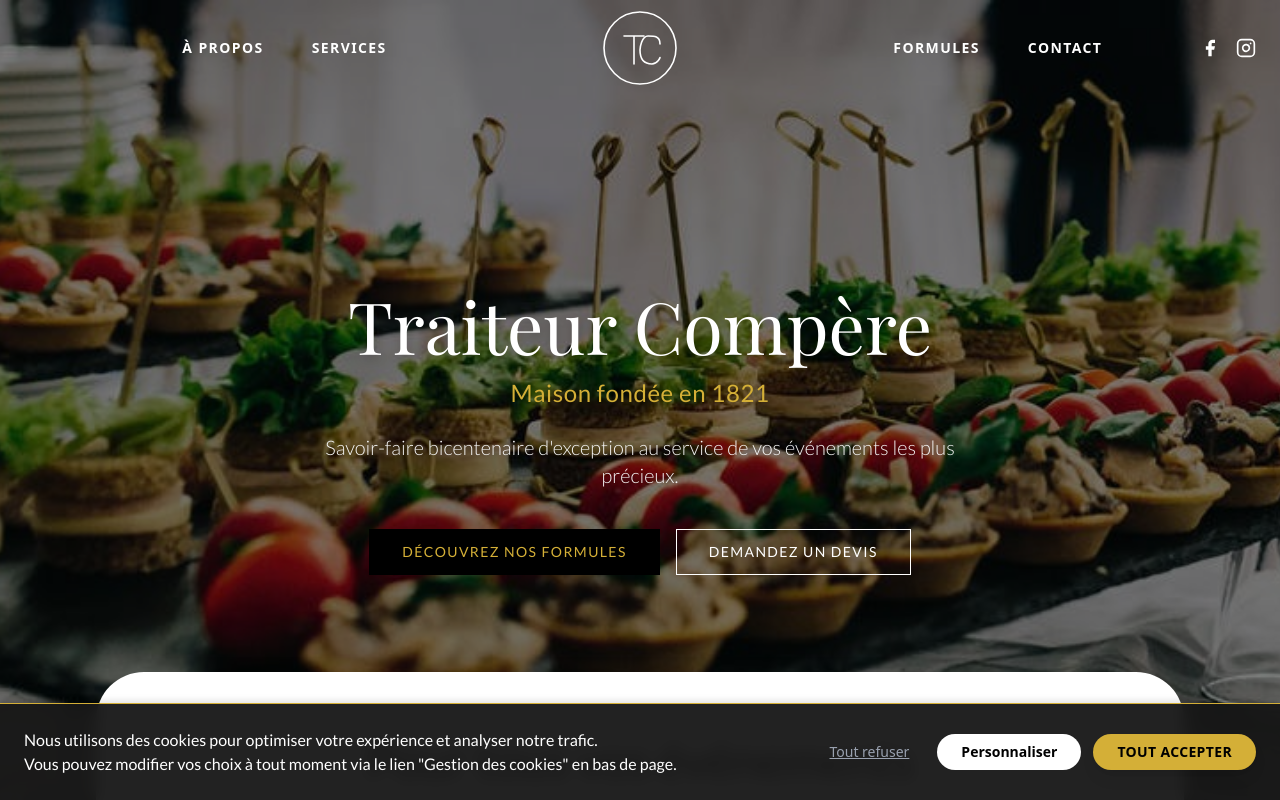
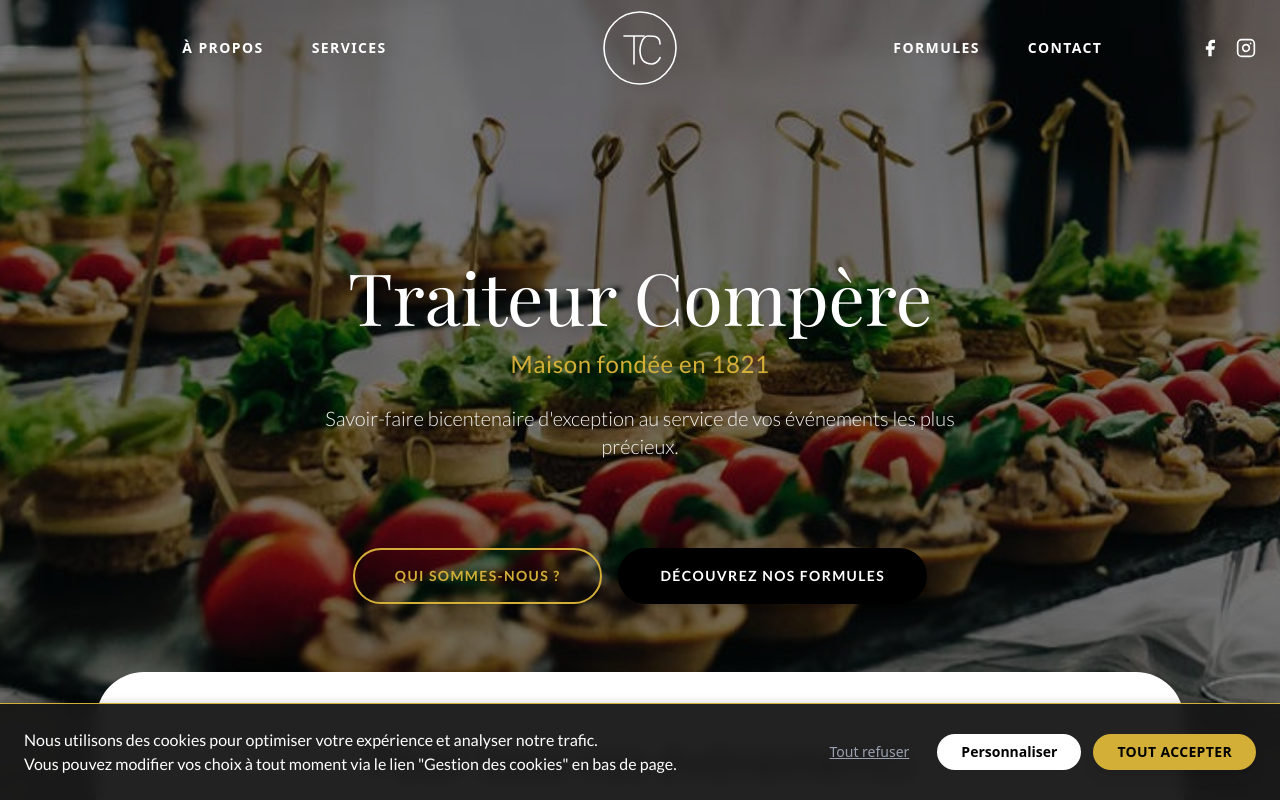
Before and after one commit to FlorianMeganck/traiteur-compere, a Next.js app: page / in a window 1280 px wide. Shown: the top 800 px of the page. Built offline with nearby package versions, Linux system fonts and the light colour scheme; a web font is replaced by a local one.

Commit message:
modif boutons accueil

```diff
--- a/app/page.tsx
+++ b/app/page.tsx
@@ -41,19 +41,23 @@ export default function Home() {
             Savoir-faire bicentenaire d&apos;exception au service de vos événements les plus précieux.
           </p>
 
-          {/* Boutons d'action (Côte à côte) */}
-          <div className="flex flex-col sm:flex-row gap-4">
+          {/* Container des boutons */}
+          <div className="flex flex-col sm:flex-row gap-4 justify-center items-center mt-12">
+
+            {/* Bouton 1 : Qui sommes-nous ? (Ghost Doré) */}
+            <Link
+              href="/a-propos"
+              className="inline-flex items-center justify-center px-10 py-4 rounded-full border-2 border-[#D4AF37] text-[#D4AF37] font-bold uppercase tracking-widest text-sm hover:bg-[#D4AF37] hover:text-black transition-all duration-300 w-full sm:w-auto shadow-sm"
+            >
+              Qui sommes-nous ?
+            </Link>
+
+            {/* Bouton 2 : Découvrez nos formules (Plein Noir) */}
             <Link
               href="/formules"
-              className="bg-black text-[#D4AF37] border border-black hover:bg-neutral-900 px-8 py-3 uppercase text-sm tracking-widest transition duration-300"
+              className="inline-flex items-center justify-center px-10 py-4 rounded-full border-2 border-black bg-black text-white font-bold uppercase tracking-widest text-sm hover:bg-[#D4AF37] hover:border-[#D4AF37] transition-all duration-300 w-full sm:w-auto shadow-md"
             >
               Découvrez nos formules
-            </Link>
-            <Link
-              href="/contact"
-              className="bg-transparent text-white border border-white hover:bg-white hover:text-black px-8 py-3 uppercase text-sm tracking-widest transition duration-300"
-            >
-              Demandez un devis
             </Link>
           </div>
         </div>
```
